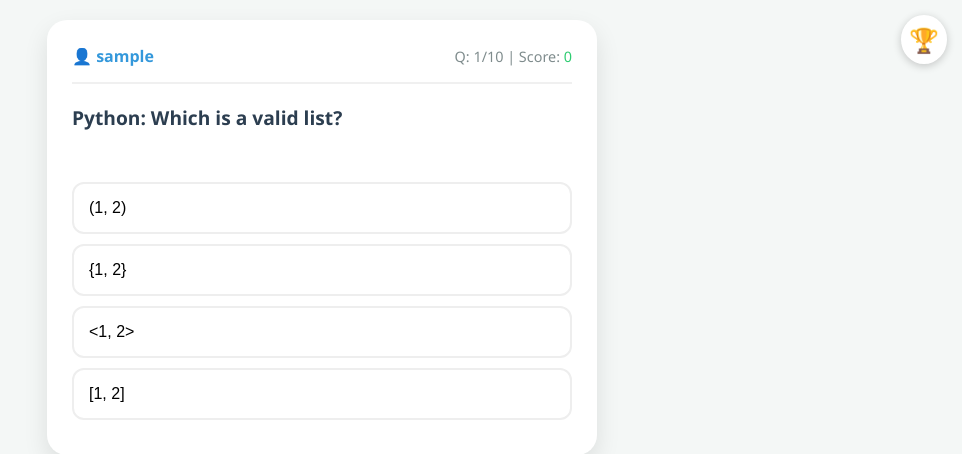
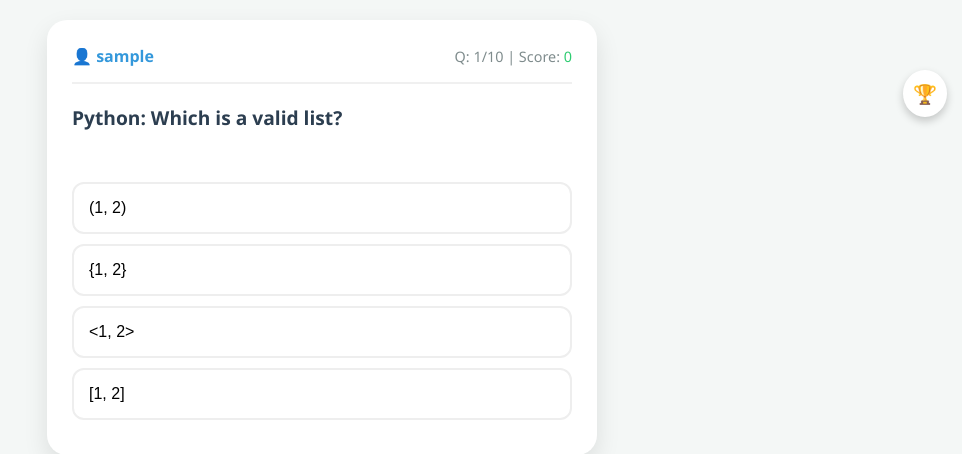
Before and after one commit to hackmego07-prog/python-quiz-live, a Flask app: page /quiz in a window 1280 px wide. Shown: the top 454 px of the page, without its empty margins (318-1280 px from the left). Run offline with Flask 3, Linux system fonts and the light colour scheme; the visitor is signed in with stand-in values (Sample User, id 1).

Commit message:
Update quiz.html

```diff
--- a/templates/quiz.html
+++ b/templates/quiz.html
@@ -77,7 +77,7 @@
     </style>
 </head>
 <body>
-<div id="leaderboard-icon" onclick="openModal()" style="position: fixed; top: 15px; right: 15px; cursor: pointer; z-index: 1000; font-size: 1.5rem; background: white; padding: 8px; border-radius: 50%; box-shadow: 0 2px 8px rgba(0,0,0,0.2);">
+<div id="leaderboard-icon" onclick="openRankModal()" style="position: fixed; top: 70px; right: 15px; z-index: 1000; background: white; padding: 10px; border-radius: 50%; box-shadow: 0 4px 8px rgba(0,0,0,0.2); cursor: pointer; font-size: 1.2rem;">
     🏆
 </div>
 
```
